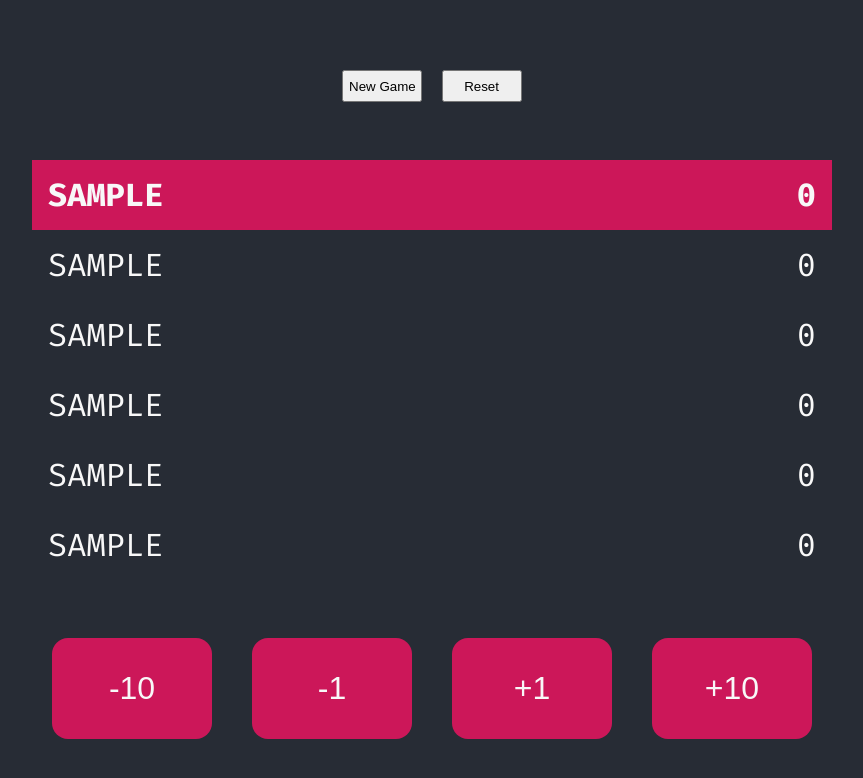
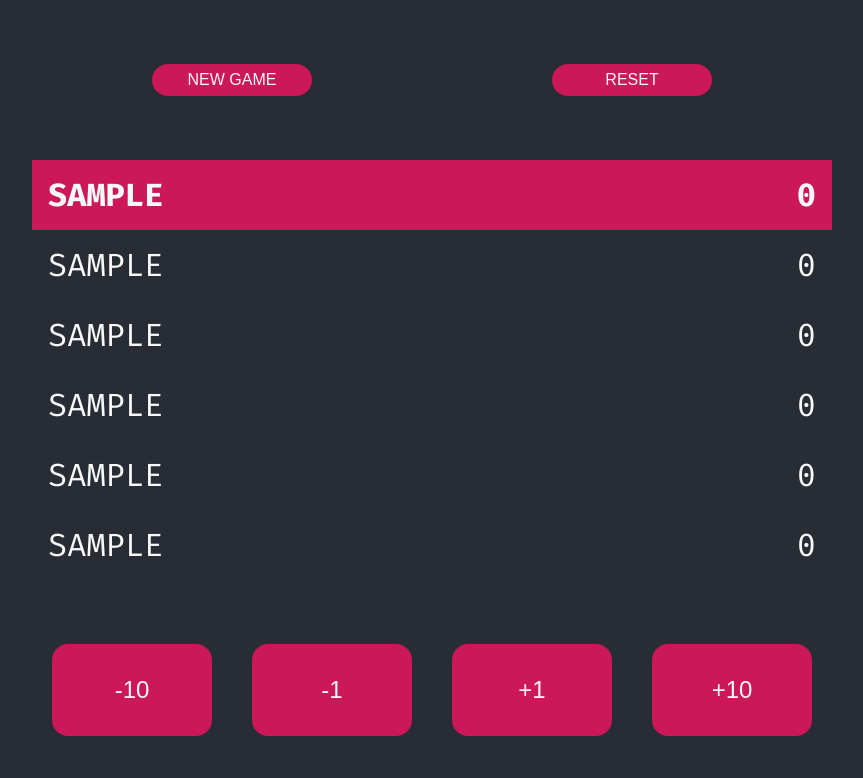
Before and after one commit to jesperlndqvst/game-counter, a plain HTML site: page public/index.html in a window 1280 px wide. Both pictures are taken after typing "Sample", "Sample", "Sample", "Sample", "Sample", "Sample" into the empty fields and a click on the button "START". Shown: the whole page, without its empty margins (208-1071 px from the left). Drawn offline with Linux system fonts and the light colour scheme.

Commit message:
Css fixes

```diff
--- a/public/styles/style.css
+++ b/public/styles/style.css
@@ -6,6 +6,8 @@
   box-sizing: border-box;
   outline: none;
   user-select: none;
+  text-transform: uppercase;
+  touch-action: manipulation;
 }
 
 :root {
@@ -26,8 +28,6 @@ body {
   flex-direction: column;
   justify-content: center;
   align-items: center;
-  text-transform: uppercase;
-  touch-action: manipulation;
 }
 
 .start {
@@ -55,6 +55,7 @@ body {
   margin-bottom: 1rem;
   border-radius: 0.4rem;
   padding: 0.7rem;
+  text-transform: initial;
 }
 
 .start form button {
@@ -78,10 +79,21 @@ body {
   font-size: 2rem;
 }
 
+.restart {
+  width: 100%;
+  display: flex;
+  justify-content: space-around;
+}
 
 .restart button {
-  width: 5rem;
   height: 2rem;
+  width: 10rem;
+  font-size: 1rem;
+  background-color: var(--color-primary);
+  border: none;
+  border-radius: 1rem;
+  color: var(--color-white);
+  white-space: nowrap;
 }
 
 
@@ -111,7 +123,7 @@ body {
 }
 
 .btn {
-  font-size: 2rem;
+  font-size: 1.5rem;
   width: 5.2rem;
   padding: 0.2rem 0;
   border-radius: 1rem;
```
